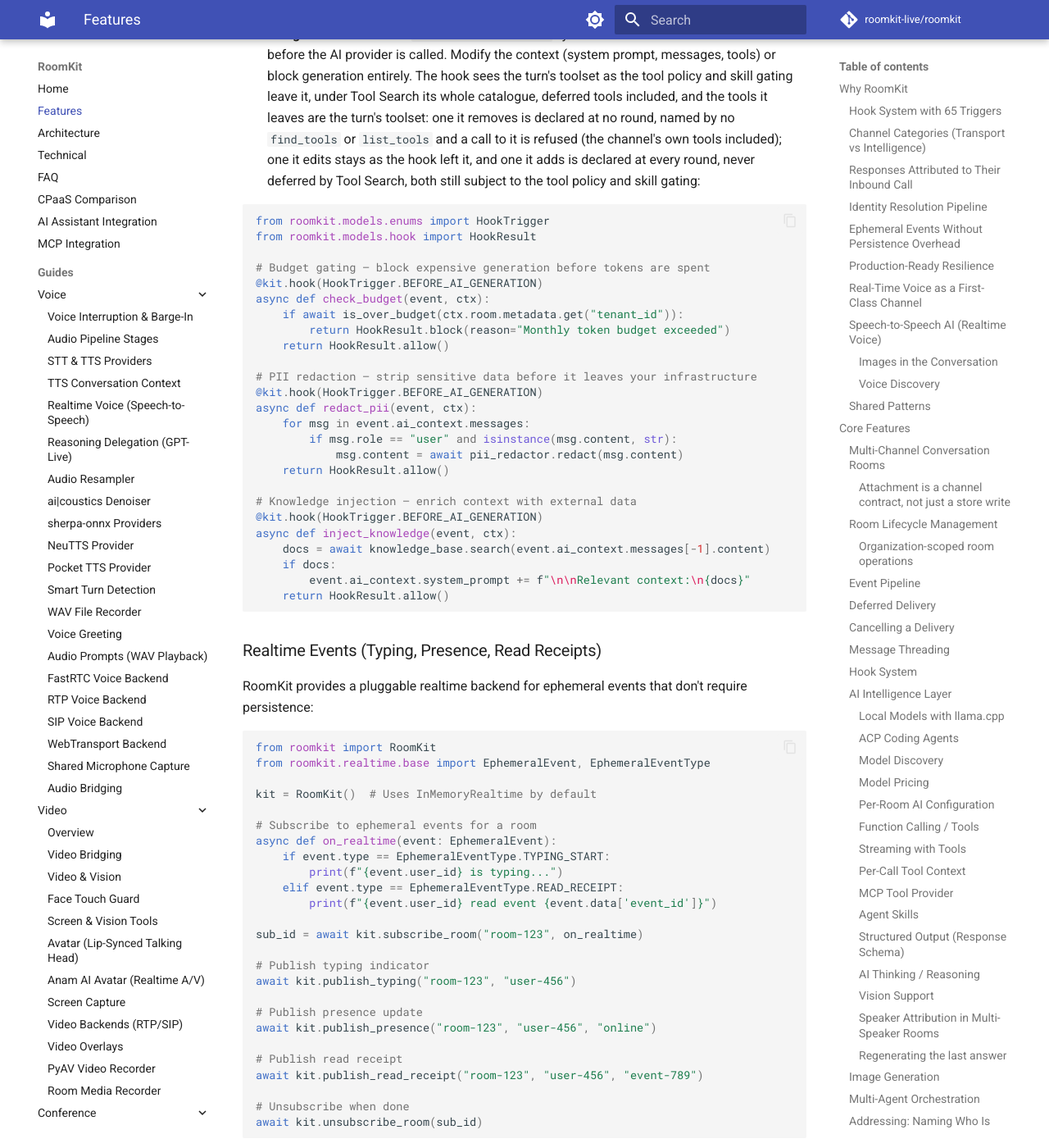
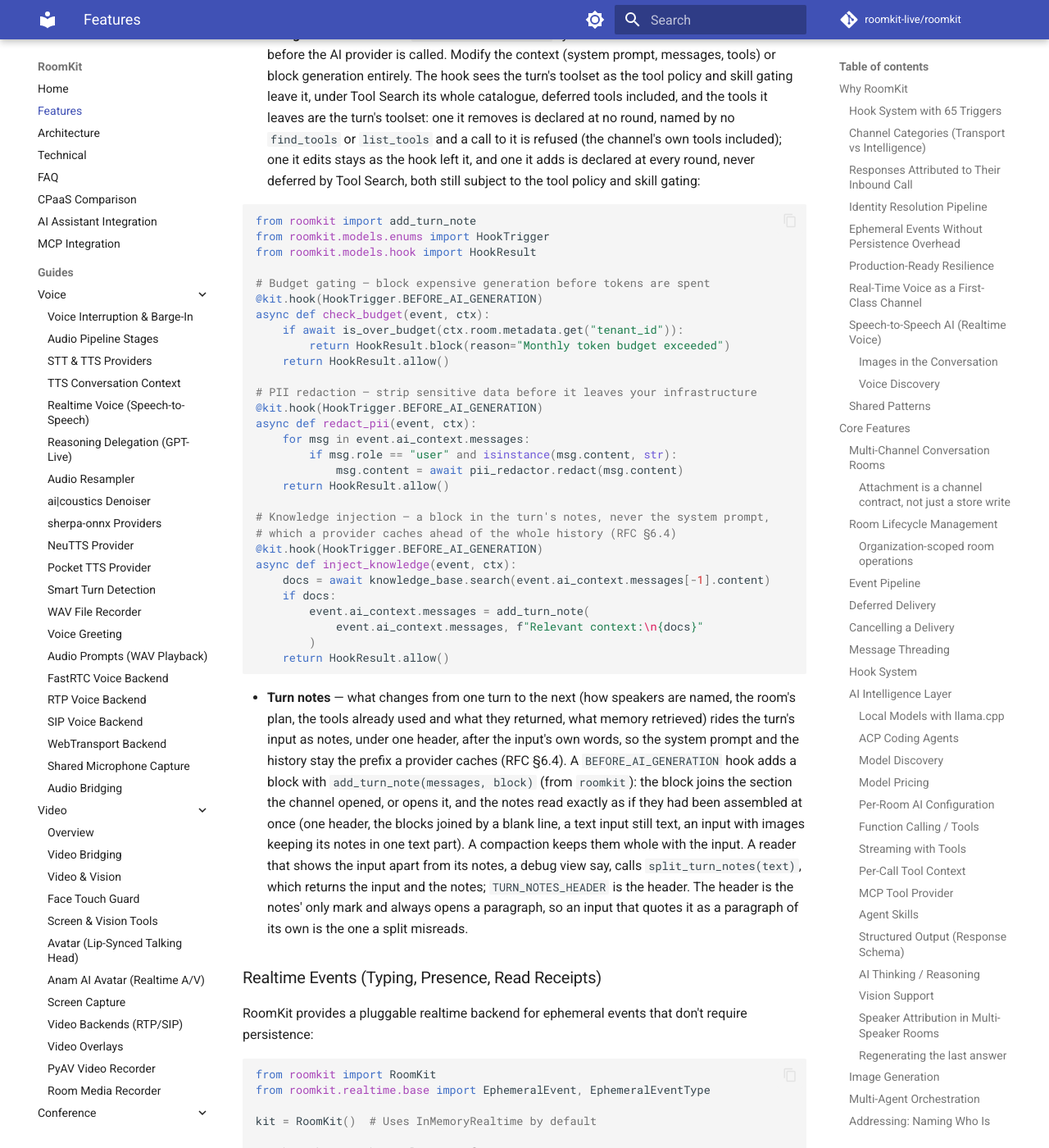
Before and after one commit to roomkit-live/roomkit-docs, an MkDocs documentation site: the page built from docs/features.md, in a window 1280 px wide and 1400 px high, scrolled down 44852 px. Shown: the whole window at 82% size. Built offline with MkDocs 1.6.1 and Material for MkDocs 9.7.7, drawn with Linux system fonts in a browser that asks for light colours; comment, search, counter and statistics services are not loaded; some of the changed text lies outside the part shown.

Commit message:
docs(ai): the turn's notes and how a generation hook adds to them, and knowledge injection rides the notes, not the system prompt (RMK-368)

````diff
--- a/docs/features.md
+++ b/docs/features.md
@@ -1583,6 +1583,7 @@ AIChannel includes built-in agentic capabilities for complex, multi-step AI work
 - **Pre-generation hooks** — `BEFORE_AI_GENERATION` sync hook fires after context is built but before the AI provider is called. Modify the context (system prompt, messages, tools) or block generation entirely. The hook sees the turn's toolset as the tool policy and skill gating leave it, under Tool Search its whole catalogue, deferred tools included, and the tools it leaves are the turn's toolset: one it removes is declared at no round, named by no `find_tools` or `list_tools` and a call to it is refused (the channel's own tools included); one it edits stays as the hook left it, and one it adds is declared at every round, never deferred by Tool Search, both still subject to the tool policy and skill gating:
 
 ```python
+from roomkit import add_turn_note
 from roomkit.models.enums import HookTrigger
 from roomkit.models.hook import HookResult
 
@@ -1601,14 +1602,19 @@ async def redact_pii(event, ctx):
             msg.content = await pii_redactor.redact(msg.content)
     return HookResult.allow()
 
-# Knowledge injection — enrich context with external data
+# Knowledge injection — a block in the turn's notes, never the system prompt,
+# which a provider caches ahead of the whole history (RFC §6.4)
 @kit.hook(HookTrigger.BEFORE_AI_GENERATION)
 async def inject_knowledge(event, ctx):
     docs = await knowledge_base.search(event.ai_context.messages[-1].content)
     if docs:
-        event.ai_context.system_prompt += f"\n\nRelevant context:\n{docs}"
+        event.ai_context.messages = add_turn_note(
+            event.ai_context.messages, f"Relevant context:\n{docs}"
+        )
     return HookResult.allow()
 ```
+
+- **Turn notes** — what changes from one turn to the next (how speakers are named, the room's plan, the tools already used and what they returned, what memory retrieved) rides the turn's input as notes, under one header, after the input's own words, so the system prompt and the history stay the prefix a provider caches (RFC §6.4). A `BEFORE_AI_GENERATION` hook adds a block with `add_turn_note(messages, block)` (from `roomkit`): the block joins the section the channel opened, or opens it, and the notes read exactly as if they had been assembled at once (one header, the blocks joined by a blank line, a text input still text, an input with images keeping its notes in one text part). A compaction keeps them whole with the input. A reader that shows the input apart from its notes, a debug view say, calls `split_turn_notes(text)`, which returns the input and the notes; `TURN_NOTES_HEADER` is the header. The header is the notes' only mark and always opens a paragraph, so an input that quotes it as a paragraph of its own is the one a split misreads.
 
 ### Realtime Events (Typing, Presence, Read Receipts)
 
````
Also changed, not shown: docs/api/channels.md (+11 -0 lines).
